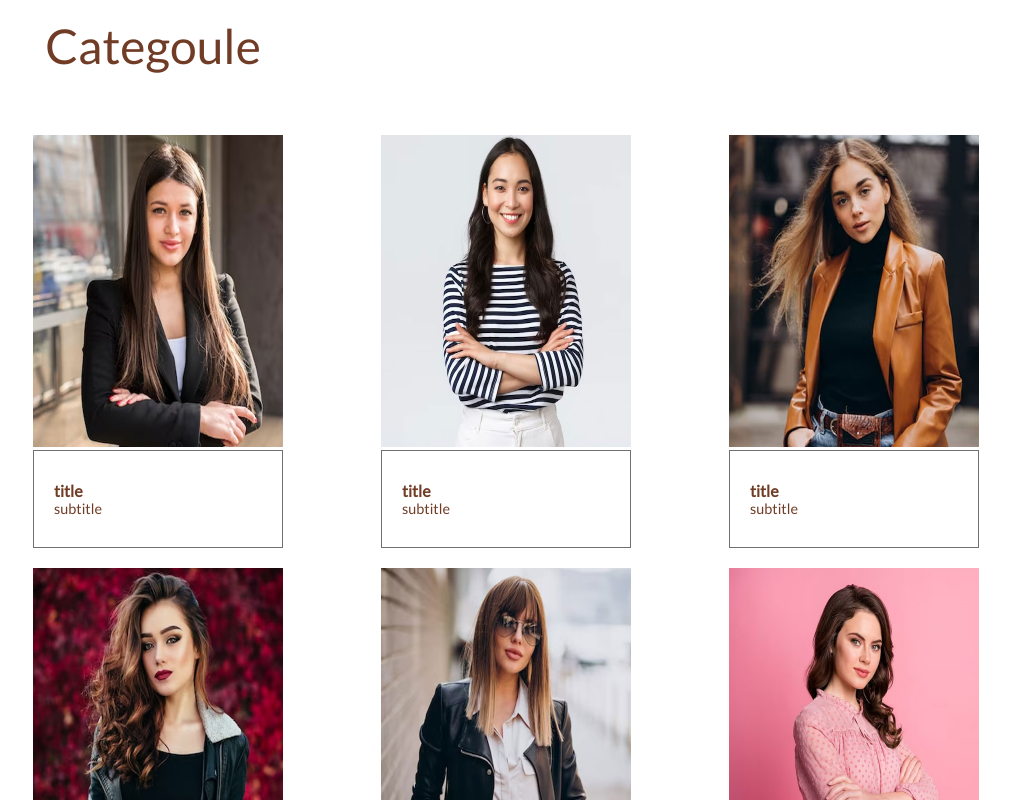
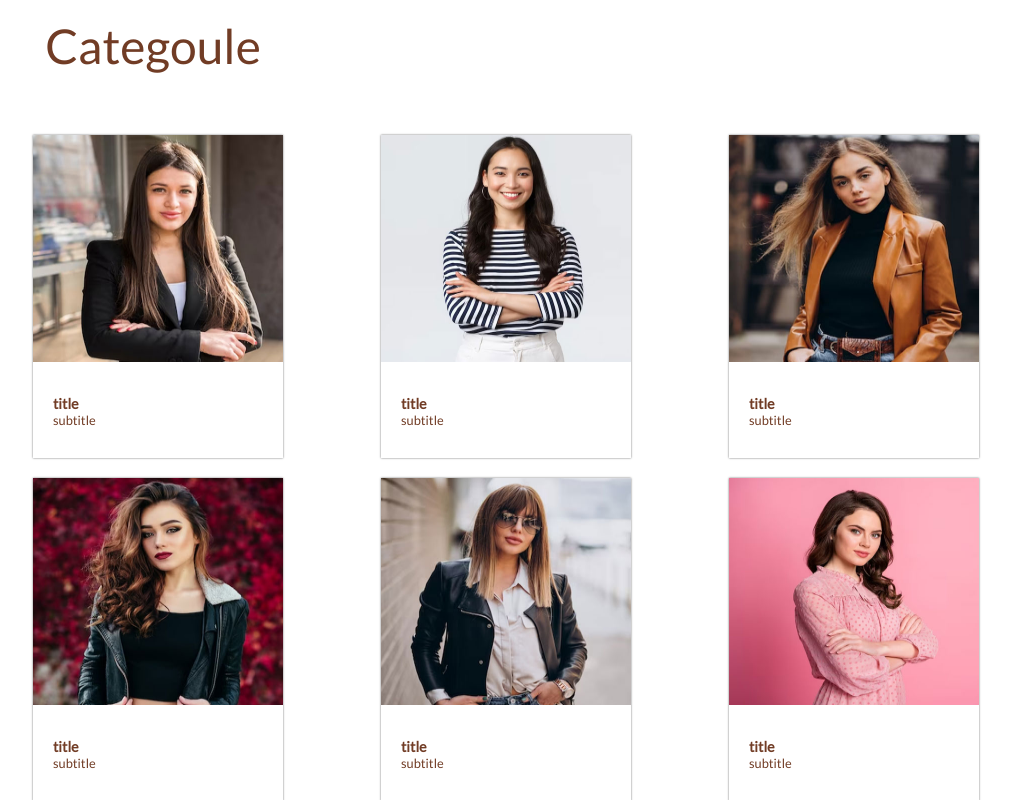
Before and after one commit to mihawkeyes/shopzen, a Next.js app: page /lookbook in a window 1280 px wide. Shown: the part 1480-2280 px from the top of the page, without its empty margins (134-1145 px from the left). Built offline with nearby package versions, Linux system fonts and the light colour scheme.

Commit message:
chore: shadow added to card and small ui changes

```diff
--- a/src/components/Card/Card.module.scss
+++ b/src/components/Card/Card.module.scss
@@ -1,23 +1,25 @@
 .card {
   max-width: 250px;
+
+  box-shadow: 0px 0px 2px #707070;
   .card-image {
+
     width: 100%;
     img {
       width: 100%;
-      aspect-ratio: 0.8;
+      aspect-ratio: 1.1;
     }
   }
   .card-detail {
-    border: 1px solid #707070;
     padding: 30px 20px;
     .card-title {
       text-align: left;
-      font: normal normal bold 1rem Lato;
+      font: normal normal bold 0.9rem Lato;
       color: #713c25;
     }
     .card-subtitle {
       text-align: left;
-      font: normal normal normal 0.9rem Lato;
+      font: normal normal normal 0.8rem Lato;
       color: #713c25;
     }
   }
--- a/src/components/Header/Header.module.scss
+++ b/src/components/Header/Header.module.scss
@@ -45,8 +45,8 @@
       cursor: pointer;
     }
     .discover-more-button:hover{
-      color: white;
-      border-color: white;
+      color: #be6c42;
+      border-color: #be6c42;
     }
 
     .discover-more-button:active{
```
Also changed, not shown: src/styles/Home.module.scss (+6 -6 lines).
